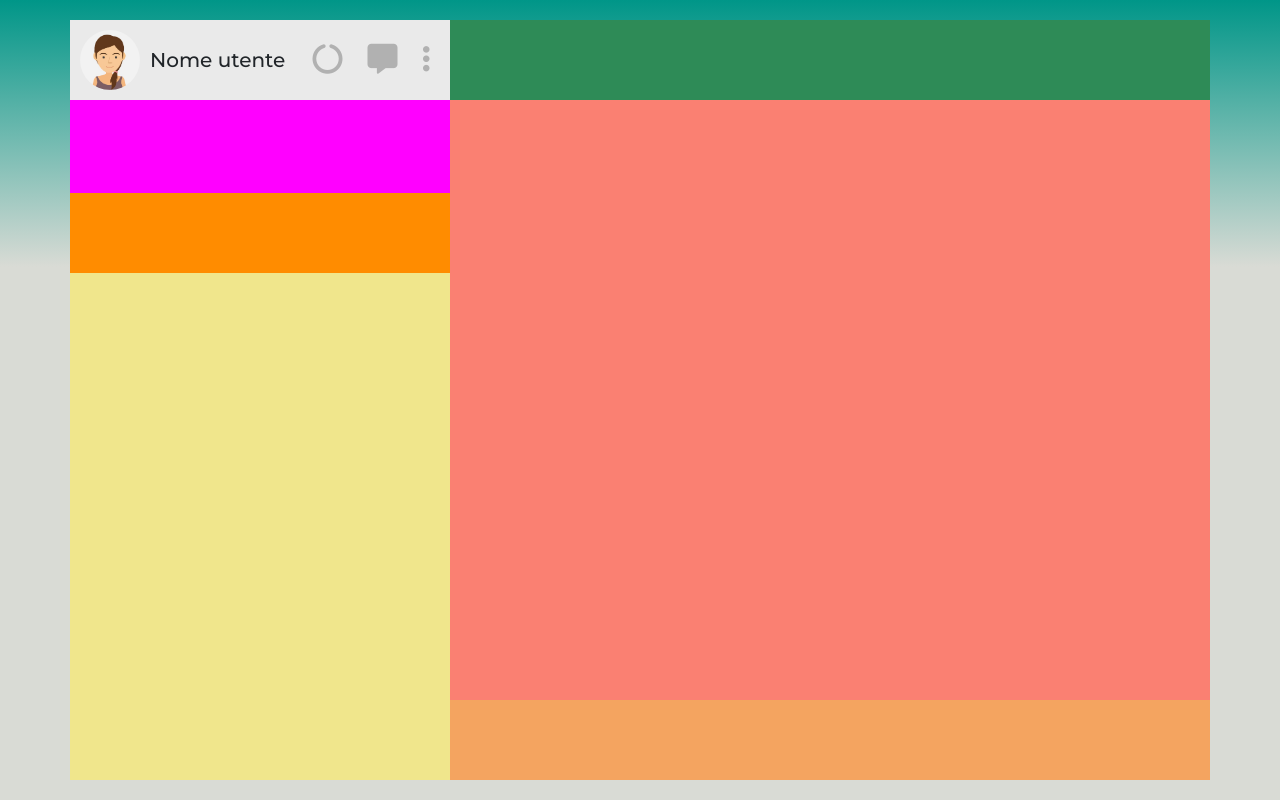
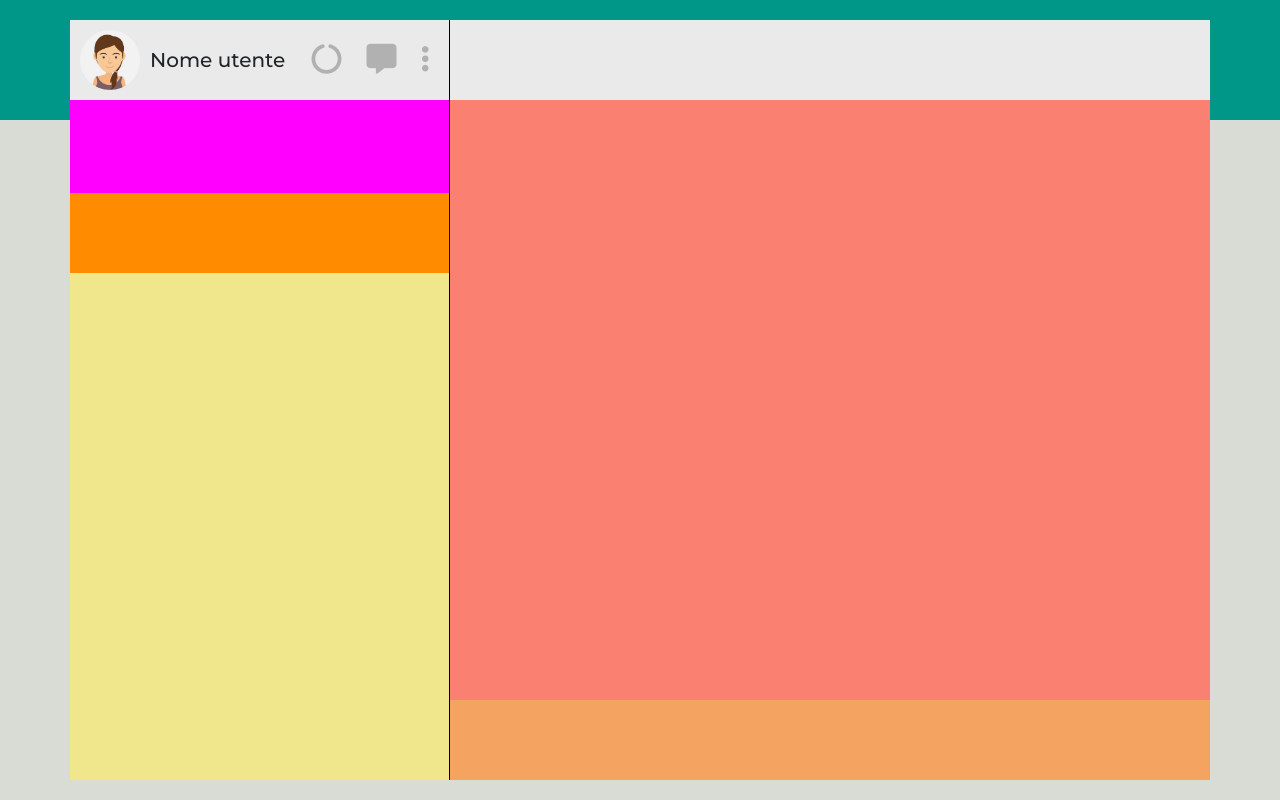
Before and after one commit to SantiGalvan/vue-boolzapp, a plain HTML site: page index.html in a window 1280 px wide. Drawn offline with nearby package versions, Linux system fonts and the light colour scheme.

Commit message:
fixed main

```diff
--- a/css/style.css
+++ b/css/style.css
@@ -8,11 +8,7 @@
 /* General */
 body {
     font-family: 'Montserrat', sans-serif;
-}
-
-/*? Main */
-main {
-    background-image: linear-gradient(#009688, #d9dbd5, #d9dbd5, #d9dbd5);
+    background-image: linear-gradient(#009688 15%, #d9dbd5 15%);
     height: 100vh;
 }
 
@@ -21,10 +17,9 @@ main {
     padding: 20px 0;
 }
 
-/** Main Box */
-.main-box {
+/*? Main */
+main {
     height: 100%;
-    width: 100%;
 
     display: flex;
 }
@@ -32,6 +27,7 @@ main {
 /* Sidebar */
 .sidebar {
     flex-basis: calc(100% / 1/3);
+    border-right: 1px solid black;
 
     flex-shrink: 0;
     display: flex;
@@ -119,7 +115,7 @@ main {
 .section-header {
     height: 80px;
     flex-shrink: 0;
-    background-color: seagreen;
+    background-color: #eaeaea;
 }
 
 /* Chat */
--- a/index.html
+++ b/index.html
@@ -36,14 +36,11 @@
 
 <body>
 
-    <!-- Main -->
-    <main>
-
     <!-- Vue -->
     <div id="root" class="container">
 
-            <!-- Main Box -->
-            <div class="main-box">
+        <!-- Main -->
+        <main>
 
             <!-- Sidebar -->
             <nav class="sidebar">
@@ -93,10 +90,8 @@
                 <!-- Actions -->
                 <div class="actions"></div>
             </section>
+        </main>
     </div>
-        </div>
-
-    </main>
 
 </body>
 
```
Lines whose indentation alone changed are shown as unchanged.
